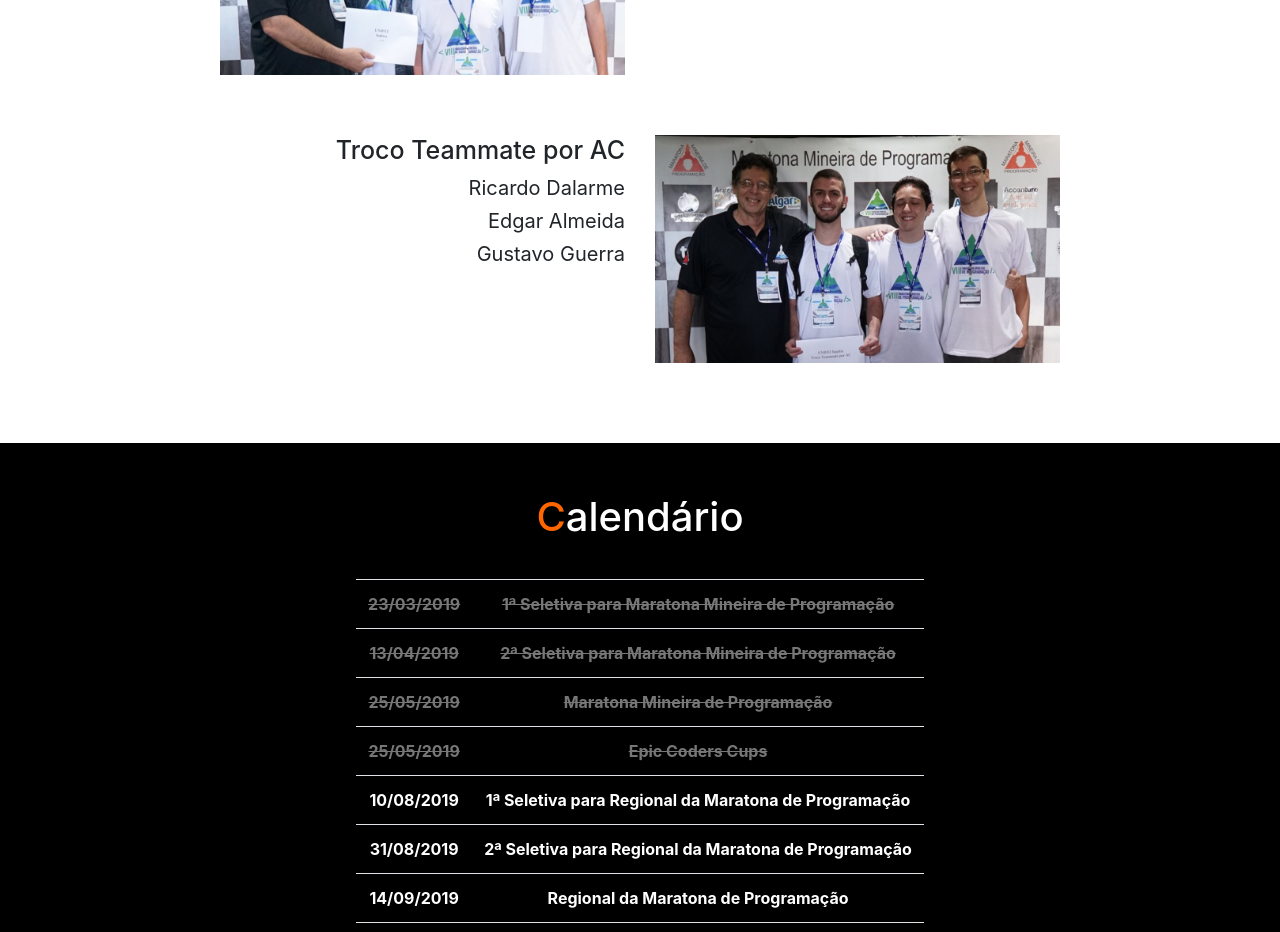
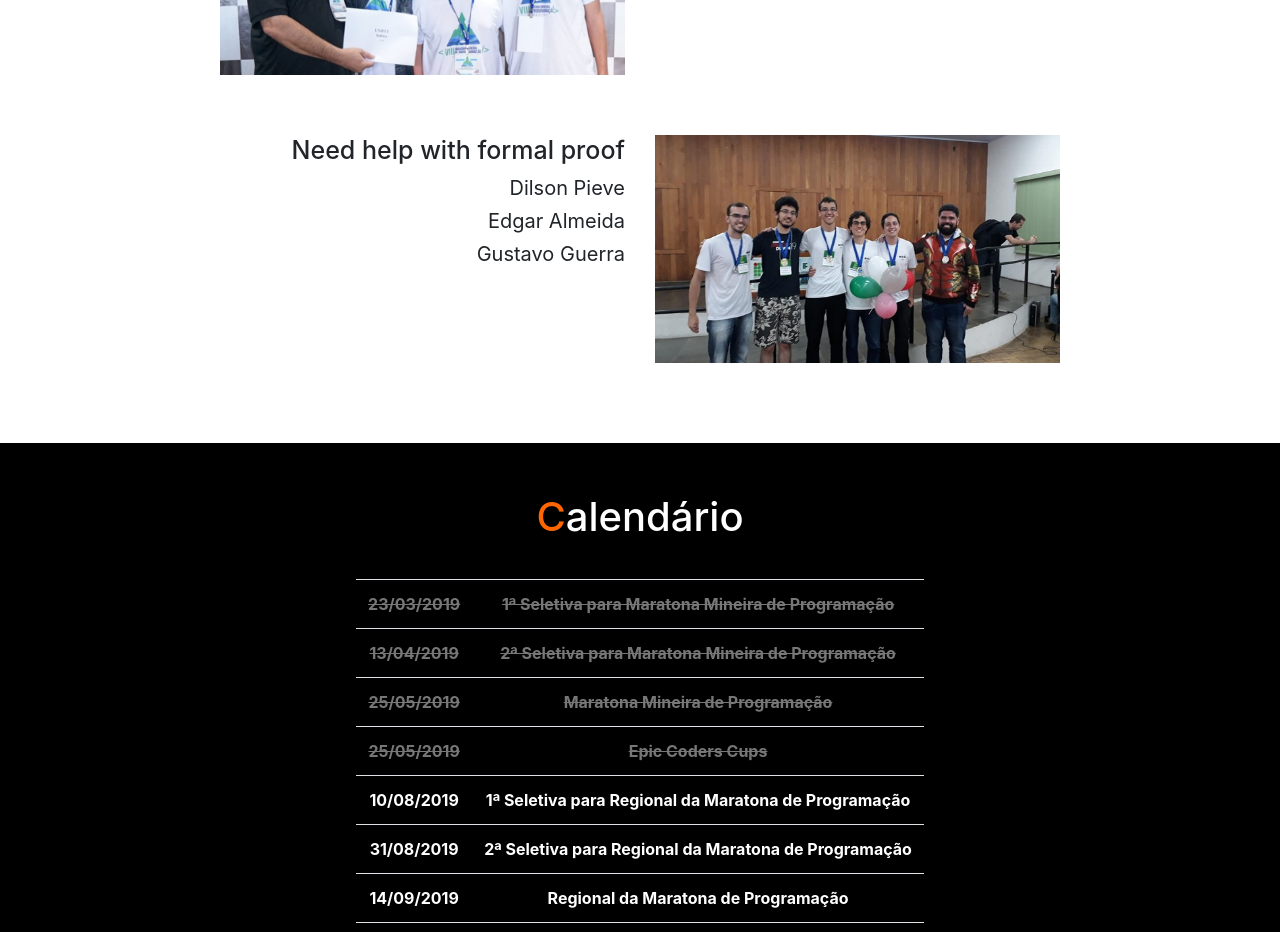
Before and after one commit to leonfoliveira/EpicCoders-App, a React (Create React App) app: page / in a window 1280 px wide. Shown: the part 2380-3312 px from the top of the page. Built offline with nearby package versions, Linux system fonts and the light colour scheme; no server answers.

Commit message:
Change in a team info

```diff
--- a/src/components/Team/List/style.scss
+++ b/src/components/Team/List/style.scss
@@ -1,5 +1,6 @@
 .team {
   margin: 30px 0;
+  width: 100%;
   .team-img { width: 75%; }
   .team-name { font-size: 25px; }
   .member-list {
--- a/src/data.json
+++ b/src/data.json
@@ -80,10 +80,10 @@
     },
     {
       "id": 3,
-      "name": "Troco Teammate por AC",
+      "name": "Need help with formal proof",
       "src": "teammate.jpg",
       "members": [
-        {"id": 9, "name": "Ricardo Dalarme"},
+        {"id": 9, "name": "Dilson Pieve"},
         {"id": 10, "name": "Edgar Almeida"},
         {"id": 11, "name": "Gustavo Guerra"}
       ]
```
Also changed, not shown: src/components/Team/Item/img/teammate.jpg, src/components/Team/Item/img/teammate2.jpg (added).
